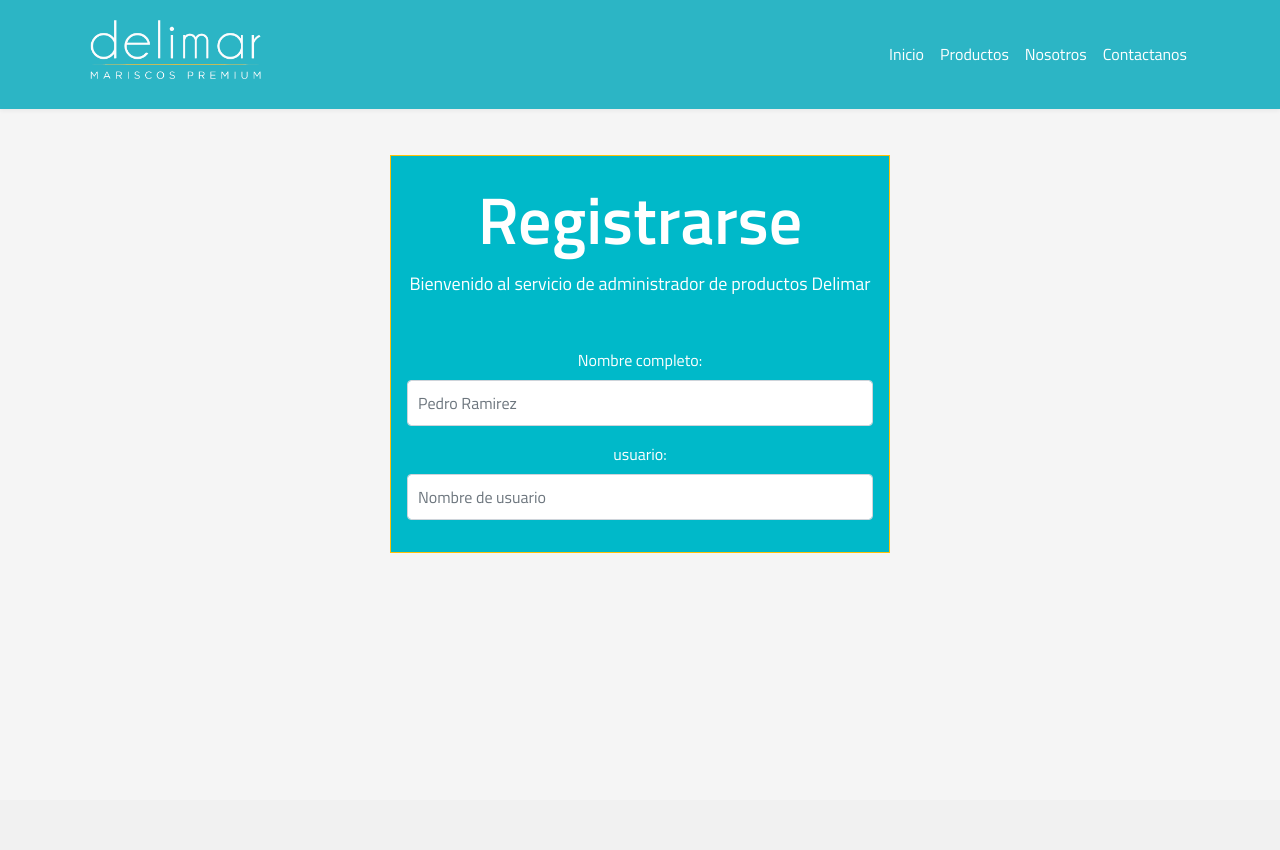
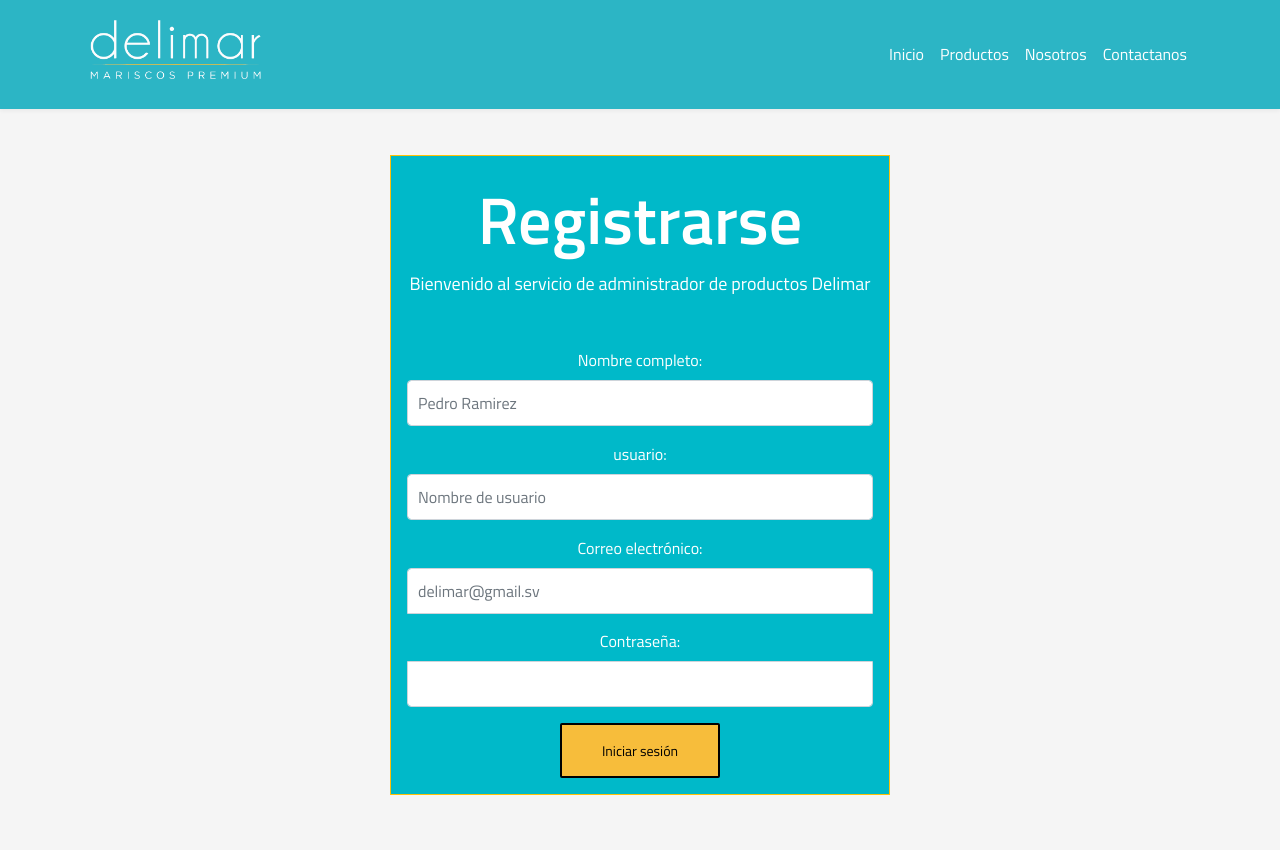
Before and after one commit to MrMRmiguelo/Delimar, a Node server app: page /crear_usuario in a window 1280 px wide. Before the commit the page ends 553 px from the top, so only its background shows below. Run offline with Node 20, Linux system fonts and the light colour scheme; some libraries are stand-ins or nearby versions.

Commit message:
diseño final crear usuario

```diff
--- a/views/crearUsuario.hbs
+++ b/views/crearUsuario.hbs
@@ -42,3 +42,17 @@
             <label class="text-white">usuario:</label>
             <input type="text" class="form-control" name="user" id="user" placeholder="Nombre de usuario" required>
         </div>
+        <div class="form-group">
+            <label class="text-white">Correo electrónico:</label>
+            <input type="email" class="form-control" name="email" id="email" placeholder="delimar@gmail.sv" required>
+
+        </div>
+        <div class="form-group">
+            <label class="text-white">Contraseña:</label>
+            <input type="password" name="password" id="password" class="form-control">
+        </div>
+        <button class="btn btn-sm btn-light " type="submit" style="background-color: #F7BD3B;">Iniciar
+            sesión</button>
+
+    </div>
+</form>
```
